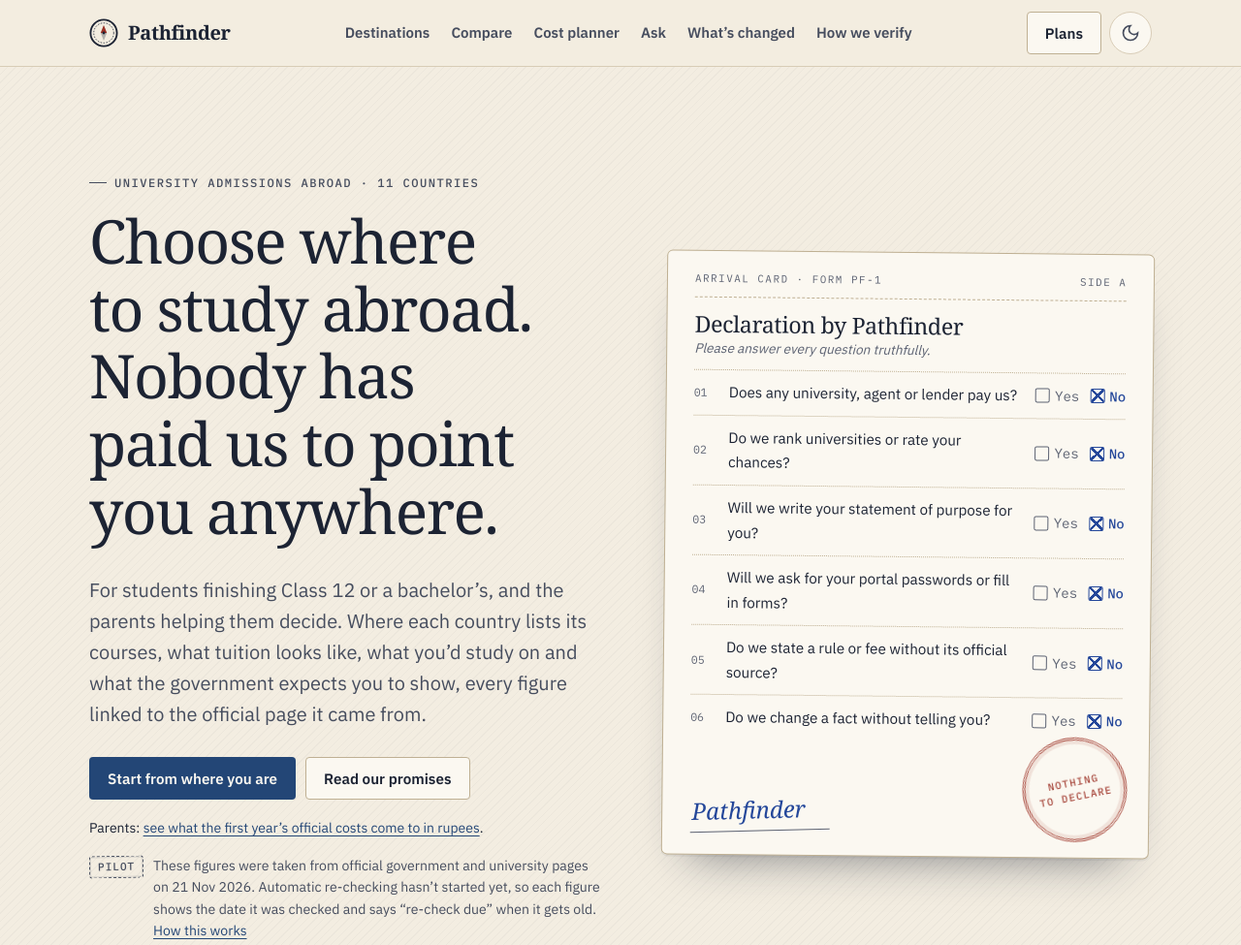
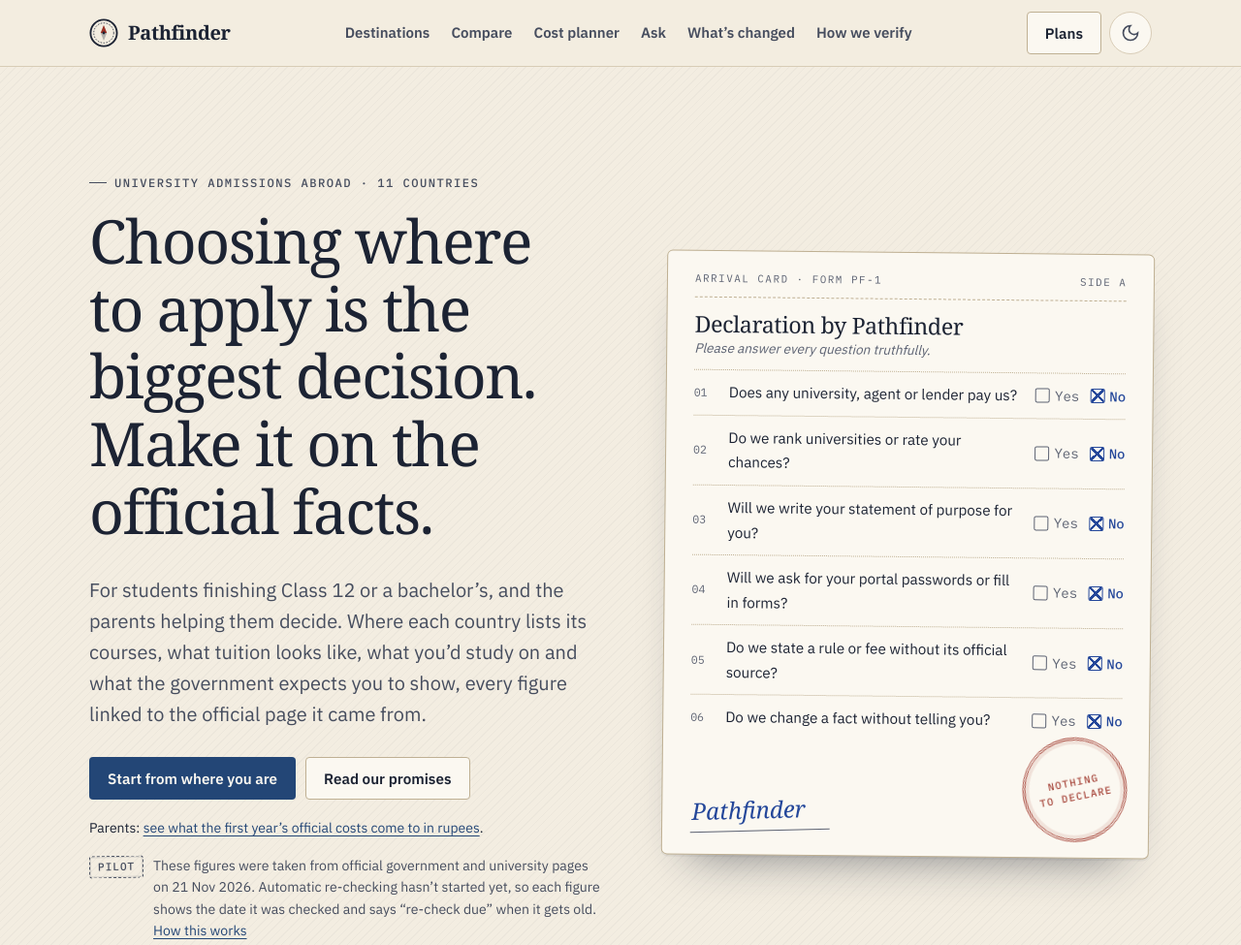
Before and after one commit to rakesajar/rakesajar, an Astro site in the folder site/: page / in a window 1280 px wide. Shown: the top 975 px of the page at 97% size. Built offline with nearby package versions, Linux system fonts and the light colour scheme; Astro itself is replaced by a stand-in of ours.

Commit message:
Restore the earlier home headline
'Choosing where to apply is the biggest decision. Make it on the official
facts.' reads more clearly to families than the commission-led line,
which the product owner found ambiguous. The promises stay in the
declaration card beside it.

Co-Authored-By: Claude Opus 5.5 <noreply@anthropic.com>
Claude-Session: https://claude.ai/code/session_018TNFK7sLqumNQBiG23qQqL

```diff
--- a/site/src/pages/index.astro
+++ b/site/src/pages/index.astro
@@ -55,7 +55,7 @@ const ukNext = factById(FACTS, 'uk-graduate-18m');
     <div class="container hero-grid">
       <div>
         <p class="eyebrow">University admissions abroad · 11 countries</p>
-        <h1>Choose where to study abroad. Nobody has paid us to point you anywhere.</h1>
+        <h1>Choosing where to apply is the biggest decision. Make it on the official facts.</h1>
         <p class="lede">
           For students finishing Class 12 or a bachelor’s, and the parents helping them decide. Where each country lists its
           courses, what tuition looks like, what you’d study on and what the government expects you to show, every figure linked
```
Also changed, not shown: docs/screenshots/hero-declaration.png.
